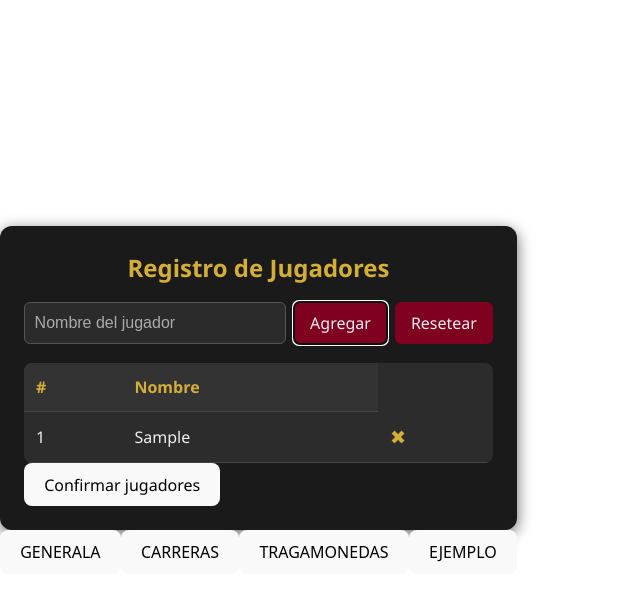
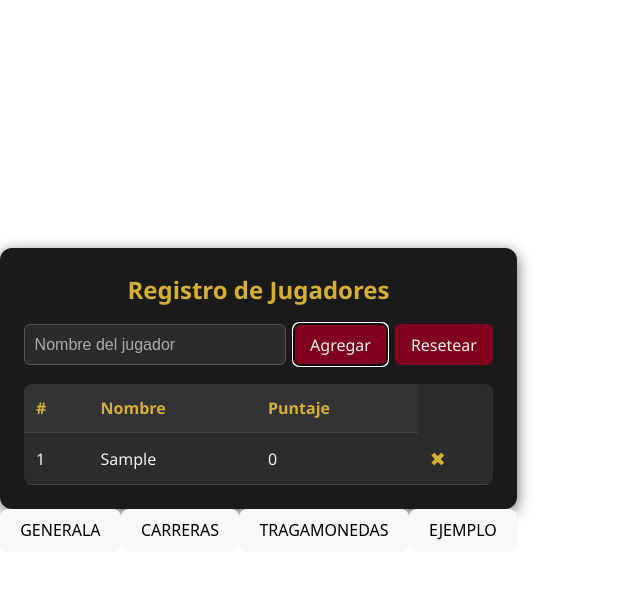
Before and after one commit to Santi-Rubiol/casino-recreativo, a React (Vite) app: page / in a window 1280 px wide. Both pictures are taken after typing "Sample" into the empty fields and a click on the button "Agregar". Shown: the top 600 px of the page, without its empty margins (0-640 px from the left). Built offline with nearby package versions, Linux system fonts and the light colour scheme.

Commit message:
Hago que se pase el registro de jugadores al menú para mantener puntajes entre juegos

```diff
--- a/src/components/PlayersRegister/PlayersRegister.tsx
+++ b/src/components/PlayersRegister/PlayersRegister.tsx
@@ -14,10 +14,7 @@ import {
   verticalListSortingStrategy,
 } from '@dnd-kit/sortable'
 import { CSS } from '@dnd-kit/utilities'
-import {
-  guardarJugadoresStorage,
-  leerJugadoresStorage,
-} from '../../data/registroJugadores'
+import { guardarJugadoresStorage } from '../../data/registroJugadores'
 import type { Jugador } from '../../types/Types'
 import './PlayersRegister.css'
 
@@ -62,6 +59,12 @@ const SortableRow = ({
       >
         {jugador.nombre}
       </td>
+      <td
+        {...attributes}
+        {...listeners}
+      >
+        {jugador.puntaje}
+      </td>
       <td>
         <button
           className="btn-eliminar"
@@ -75,20 +78,15 @@ const SortableRow = ({
   )
 }
 
-type PlayersRegisterProps = {
-  onConfirm: (jugadores: Jugador[]) => void
-}
-
-const PlayersRegister = ({ onConfirm }: PlayersRegisterProps) => {
+const PlayersRegister = ({
+  jugadores,
+  setJugadores,
+}: {
+  jugadores: Jugador[]
+  setJugadores: React.Dispatch<React.SetStateAction<Jugador[]>>
+}) => {
   const [nombre, setNombre] = useState('')
-  const [jugadores, setJugadores] = useState<Jugador[]>([])
-
   const sensores = useSensors(useSensor(PointerSensor))
-
-  useEffect(() => {
-    const datosGuardados = leerJugadoresStorage()
-    setJugadores(datosGuardados)
-  }, [])
 
   useEffect(() => {
     guardarJugadoresStorage(jugadores)
@@ -96,13 +94,16 @@ const PlayersRegister = ({ onConfirm }: PlayersRegisterProps) => {
 
   const agregarJugador = () => {
     if (!nombre.trim()) return
-    const nuevo = {
-      id: Date.now().toString(),
-      nombre,
-      posicion: jugadores.length + 1,
-    }
 
-    setJugadores((prev) => [...prev, nuevo])
+    setJugadores((prev) => [
+      ...prev,
+      {
+        id: Date.now().toString(),
+        nombre,
+        posicion: jugadores.length + 1,
+        puntaje: 0,
+      },
+    ])
     setNombre('')
   }
 
@@ -156,6 +157,7 @@ const PlayersRegister = ({ onConfirm }: PlayersRegisterProps) => {
               <tr>
                 <th>#</th>
                 <th>Nombre</th>
+                <th>Puntaje</th>
               </tr>
             </thead>
             <tbody>
@@ -171,13 +173,6 @@ const PlayersRegister = ({ onConfirm }: PlayersRegisterProps) => {
           </table>
         </SortableContext>
       </DndContext>
-
-      <button
-        className="btn-confirmar"
-        onClick={() => onConfirm(jugadores)}
-      >
-        Confirmar jugadores
-      </button>
     </div>
   )
 }
--- a/src/pages/menuPrincipal/MenuPrincipal.tsx
+++ b/src/pages/menuPrincipal/MenuPrincipal.tsx
@@ -1,23 +1,21 @@
-import { useEffect, useState } from 'react'
+import { useState } from 'react'
 import { useNavigate } from 'react-router-dom'
+import { leerJugadoresStorage } from '../../data/registroJugadores'
 import Button from '../../components/Button/Button'
 import PlayersRegister from '../../components/PlayersRegister/PlayersRegister'
 import type { Jugador } from '../../types/Types'
 
 const MenuPrincipal = () => {
   const navigate = useNavigate()
-  const [jugadores, setJugadores] = useState<Jugador[]>([])
-  //const [registroConfirmado, setRegistroConfirmado] = useState(false)
-
-  useEffect(() => {}, [jugadores])
+  const [jugadores, setJugadores] = useState<Jugador[]>(() =>
+    leerJugadoresStorage()
+  )
 
   return (
     <div>
       <PlayersRegister
-        onConfirm={(lista) => {
-          setJugadores(lista)
-          // setRegistroConfirmado(true)
-        }}
+        jugadores={jugadores}
+        setJugadores={setJugadores}
       />
       <Button
         text="GENERALA"
```
